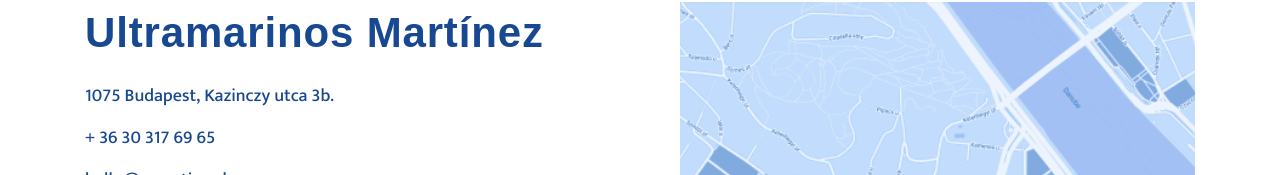
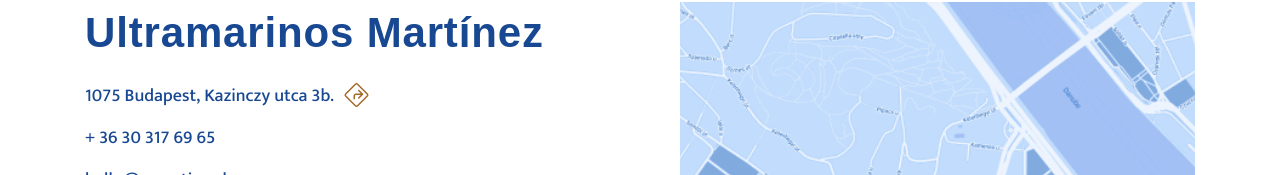
Before and after one commit to gyorgynagy1986/umartinez, a Next.js app: page /kapcsolat in a window 1280 px wide. Shown: the part 409-584 px from the top of the page. Built offline with nearby package versions, Linux system fonts and the light colour scheme; a web font is replaced by a local one.

Commit message:
sections tablet/mobile optimalization

```diff
--- a/src/app/globals.css
+++ b/src/app/globals.css
@@ -24,6 +24,7 @@
 
   --maxWidth:1280px;
   --maxWidth2:1920px;
+
   --fontSizeP: max(18px, min(4vw, 20px));
 
   --tablet:1200px;
--- a/src/app/kapcsolat/page.jsx
+++ b/src/app/kapcsolat/page.jsx
@@ -5,6 +5,8 @@ import ButtonGetInTouch from "@/components/UI/Buttons/ButtonGetInTouch";
 import mapPhoto from "../../../public/assets/sections/map_contact.png";
 import facebook from "../../../public/assets/social/facebook.svg";
 import instagram from "../../../public/assets/social/instagram.svg";
+import Direction from './../../../public/assets/icons/directions.svg'
+import Link from "next/link";
 import { Orelega_One } from "next/font/google";
 
 const dosis = Orelega_One({ subsets: ["latin"], weight: "400" });
@@ -38,9 +40,13 @@ const Contact = () => {
         <div className={style.itemsContainer}>
           <div className={style.textContainer}>
             <h2 className={dosis.className}>{textContent.h3}</h2>
-            <p className={style.contactText}>
-              1075 Budapest, Kazinczy utca 3b.
-            </p>
+            <div className={style.addresscontainer}>
+              <p className={style.contactText}>
+                1075 Budapest, Kazinczy utca 3b.
+              </p>
+              <Link href='/' ><Image alt='direction' src={Direction} /></Link>
+            </div>
+
             <p className={style.contactText}>+ 36 30 317 69 65</p>
             <p className={style.contactText}>hello@umartinez.hu</p>
           </div>
--- a/src/app/kapcsolat/page.module.css
+++ b/src/app/kapcsolat/page.module.css
@@ -43,6 +43,11 @@
 .textContainer {
   position: relative;
   max-width: 100%;
+}
+
+.addresscontainer {
+  display: flex;
+  gap: 1rem;
 }
 
 .textContainer h2 {
--- a/src/components/Contact/Contact.module.css
+++ b/src/components/Contact/Contact.module.css
@@ -66,7 +66,7 @@
   margin-bottom: 1rem;
 }
 
-.textBoxContainer div:nth-child(1) {
+.textBoxContainer div:nth-child(2) {
   margin-bottom: 3rem;
 }
 
--- a/src/components/Contact/ContactItems.jsx
+++ b/src/components/Contact/ContactItems.jsx
@@ -23,7 +23,10 @@ const ContactItems = ({lang}) => {
             <p>{textLangLogic}</p>
             <p>{textLangLogic2}</p>
          </div>
-
+         <div>
+            <p>{textLangLogic}</p>
+            <p>{textLangLogic2}</p>
+         </div>
     </>
   )
 }
```
Also changed, not shown: src/components/Navbar/NavItems.jsx (+0 -17 lines), public/assets/icons/directions.svg (added).
